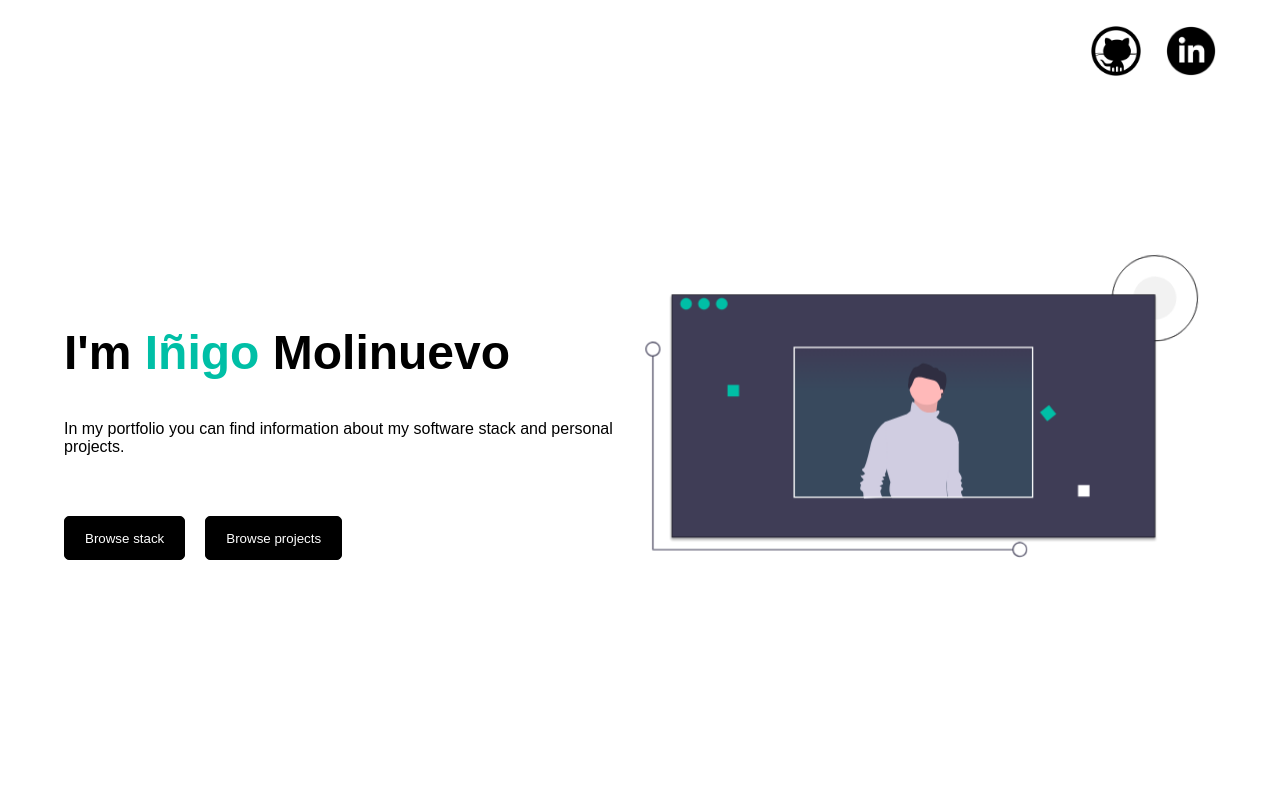
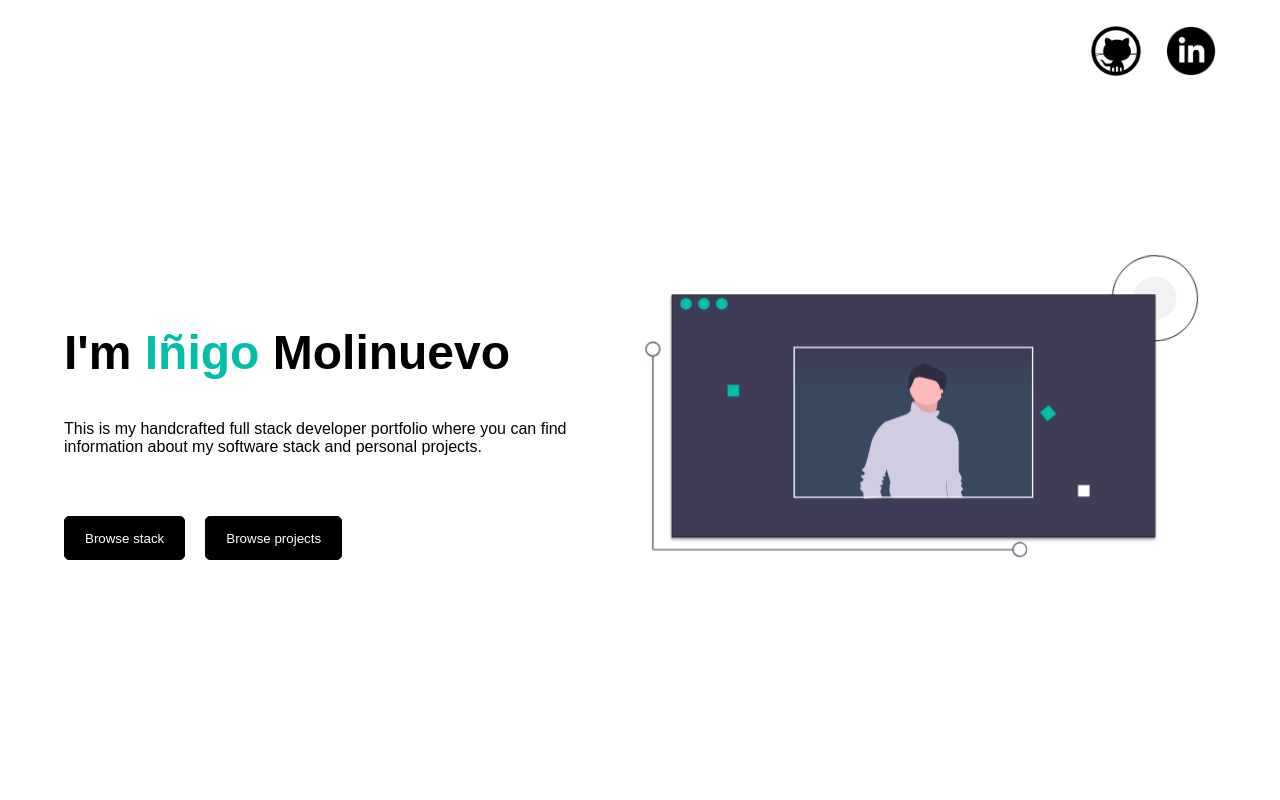
Before and after one commit to imolinuevo/personal-portfolio, a React (Create React App) app: page / in a window 1280 px wide. Shown: the top 800 px of the page. Built offline with nearby package versions, Linux system fonts and the light colour scheme.

Commit message:
update landing text, refactor projects block

```diff
--- a/src/App.tsx
+++ b/src/App.tsx
@@ -3,7 +3,7 @@ import "./App.css";
 import "./components/social-icons/social-icons.css";
 import LandingBlock from "./components/landing-block/LandingBlock";
 import StackBlock from "./components/stack-block/StackBlock";
-import ProjectsBlock from "./components/ProjectsBlock";
+import ProjectsBlock from "./components/projects-block/ProjectsBlock";
 import FooterBlock from "./components/footer-block/FooterBlock";
 
 function App() {
--- a/src/components/landing-block/LandingBlock.css
+++ b/src/components/landing-block/LandingBlock.css
@@ -102,6 +102,7 @@
 
 .title-container p {
   font-weight: 200;
+  width: 90%;
 }
 
 .title-container button {
--- a/src/components/landing-block/LandingBlock.tsx
+++ b/src/components/landing-block/LandingBlock.tsx
@@ -17,8 +17,8 @@ const LandingBlock = () => {
             I'm <span>Iñigo</span> Molinuevo
           </h1>
           <p>
-            In my portfolio you can find information about my software stack and
-            personal projects.
+            This is my handcrafted full stack developer portfolio where you can
+            find information about my software stack and personal projects.
           </p>
           <div className="button-container">
             <a href="#stack">
```
Also changed, not shown: src/components/projects-block/ProjectsBlock.css (added), src/components/projects-block/ProjectsBlock.tsx (renamed from src/components/ProjectsBlock.tsx).
